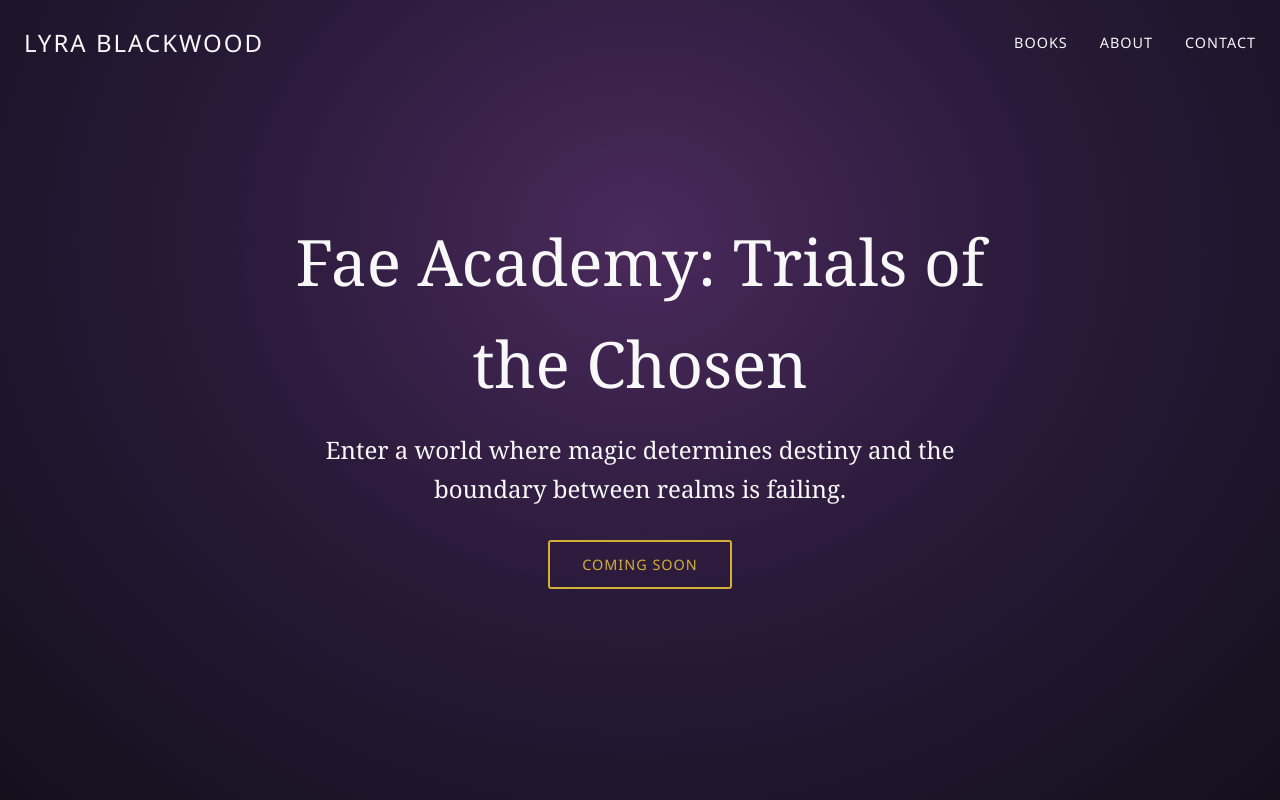
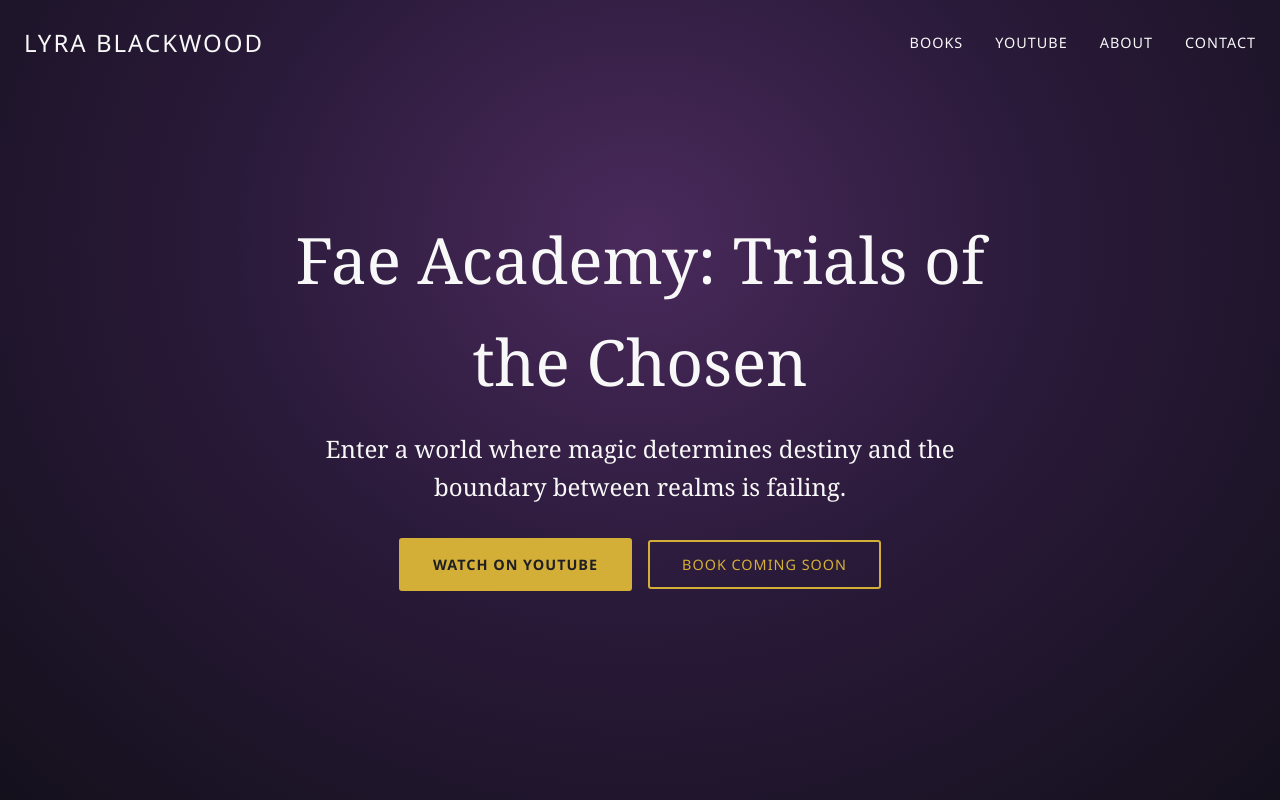
Before and after one commit to lyrablackwood/githum.io, a plain HTML site: page index.html in a window 1280 px wide. Shown: the top 800 px of the page. Drawn offline with Linux system fonts and the light colour scheme.

Commit message:
Add files via upload

```diff
--- a/index.html
+++ b/index.html
@@ -266,6 +266,44 @@
             opacity: 0.7;
         }
 
+        .hero-actions {
+            display: flex;
+            gap: 1rem;
+            justify-content: center;
+            flex-wrap: wrap;
+            align-items: center;
+        }
+
+        .btn-youtube {
+            display: inline-block;
+            background-color: var(--accent-color);
+            color: var(--dark-color);
+            padding: 0.8rem 2rem;
+            font-family: var(--font-accent);
+            font-size: 0.9rem;
+            font-weight: bold;
+            text-transform: uppercase;
+            letter-spacing: 1px;
+            text-decoration: none;
+            border-radius: 3px;
+            border: 2px solid var(--accent-color);
+            transition: background-color 0.3s;
+        }
+
+        .btn-youtube:hover {
+            background-color: #e6c35a;
+        }
+
+        .footer-watch {
+            font-size: 1.2rem;
+            margin-bottom: 1.2rem;
+        }
+
+        .footer-watch a {
+            color: var(--accent-color);
+            font-weight: bold;
+        }
+
         .coming-soon {
             display: inline-block;
             border: 2px solid var(--accent-color);
@@ -337,6 +375,7 @@
             <a href="#top" class="logo">LYRA BLACKWOOD</a>
             <ul class="nav-links">
                 <li><a href="#books">Books</a></li>
+                <li><a href="https://www.youtube.com/@FaeAcademyBooks">YouTube</a></li>
                 <li><a href="#about">About</a></li>
                 <li><a href="#contact">Contact</a></li>
             </ul>
@@ -344,7 +383,10 @@
         <div class="hero-content">
             <h1 class="hero-title">Fae Academy: Trials of the Chosen</h1>
             <p class="hero-subtitle">Enter a world where magic determines destiny and the boundary between realms is failing.</p>
-            <span class="coming-soon">Coming Soon</span>
+            <div class="hero-actions">
+                <a class="btn-youtube" href="https://www.youtube.com/@FaeAcademyBooks">Watch on YouTube</a>
+                <span class="coming-soon">Book Coming Soon</span>
+            </div>
         </div>
     </header>
 
@@ -395,7 +437,7 @@
     </section>
 
     <footer id="contact">
-        <p>Watch on YouTube: <a href="https://www.youtube.com/@FaeAcademyBooks">@FaeAcademyBooks</a></p>
+        <p class="footer-watch">Watch the story on YouTube: <a href="https://www.youtube.com/@FaeAcademyBooks">@FaeAcademyBooks</a></p>
         <p class="notices">Fae Academy is a work of fiction. Names, characters, places and events are products of the author's imagination, and any resemblance to actual persons, living or dead, is coincidental. Cover art, portraits and some video content on this site are created with the help of AI tools. Lyra Blackwood is a pen name.</p>
         <p>Contact: <a href="mailto:lyra@lyrablackwood.com">lyra@lyrablackwood.com</a></p>
         <p class="copyright">&copy; 2025-2026 Godman Development, publishing as Lyra Blackwood. All rights reserved. <a href="privacy.html">Privacy Policy</a></p>
```
